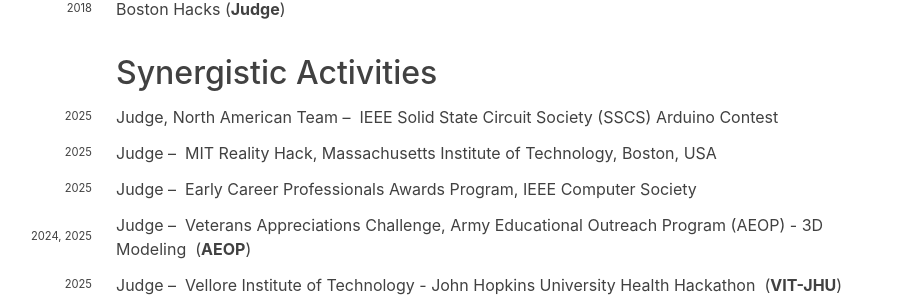
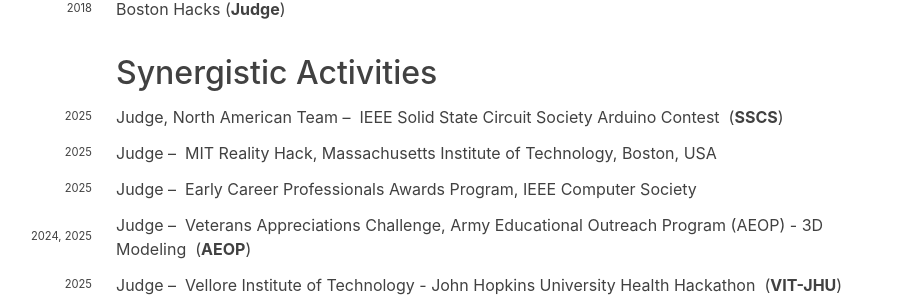
Before and after one commit to hariharanragothaman/hariharanragothaman.github.io, a Jekyll site: the page built from cv.md, in a window 1280 px wide and 900 px high, scrolled down 6253 px. Shown: the part 153-453 px from the top of the window, without its empty margins (216-1131 px from the left). Built offline with Jekyll 4.4.1, drawn with Linux system fonts in a browser that asks for light colours; nearby versions of some CDN libraries; some web fonts are replaced.

Commit message:
Polishes and Updates

```diff
--- a/_data/synergy.yaml
+++ b/_data/synergy.yaml
@@ -1,5 +1,5 @@
-- venue: IEEE Solid State Circuit Society (SSCS) Arduino Contest
-  venue-shorthand:
+- venue: IEEE Solid State Circuit Society Arduino Contest
+  venue-shorthand: SSCS
   position: Judge, North American Team
   years:
     - year: 2025
```
